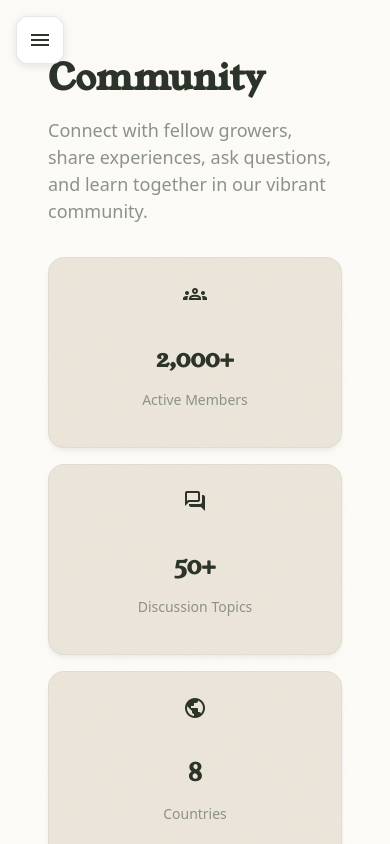
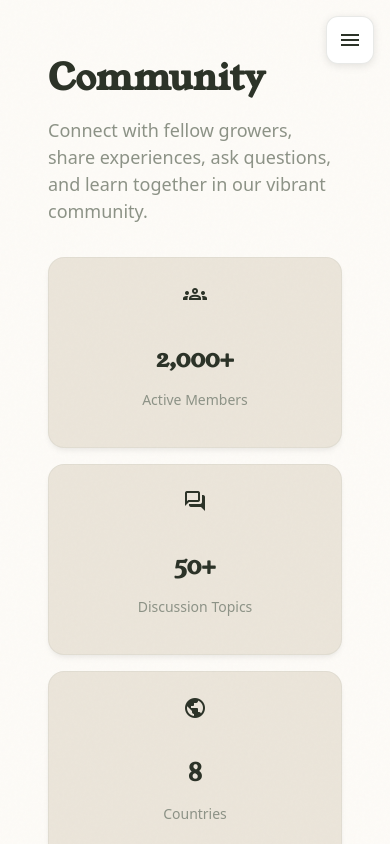
Before and after one commit to felixseeger/growbuttler-landing, a Next.js app: page /community in a window 390 px wide. Built offline with nearby package versions, Linux system fonts and the light colour scheme; no server answers; a web font is replaced by a local one.

Commit message:
Move hamburger menu button to the right
Changed mobile menu toggle button position from left to right side
of the screen for better mobile UX.

Co-Authored-By: Claude Sonnet 4.5 <noreply@anthropic.com>

```diff
--- a/src/components/AppSidebar/AppSidebar.module.scss
+++ b/src/components/AppSidebar/AppSidebar.module.scss
@@ -1,7 +1,7 @@
 .mobileMenuBtn {
   position: fixed;
   top: 1rem;
-  left: 1rem;
+  right: 1rem;
   z-index: 50;
   display: flex;
   align-items: center;
```
